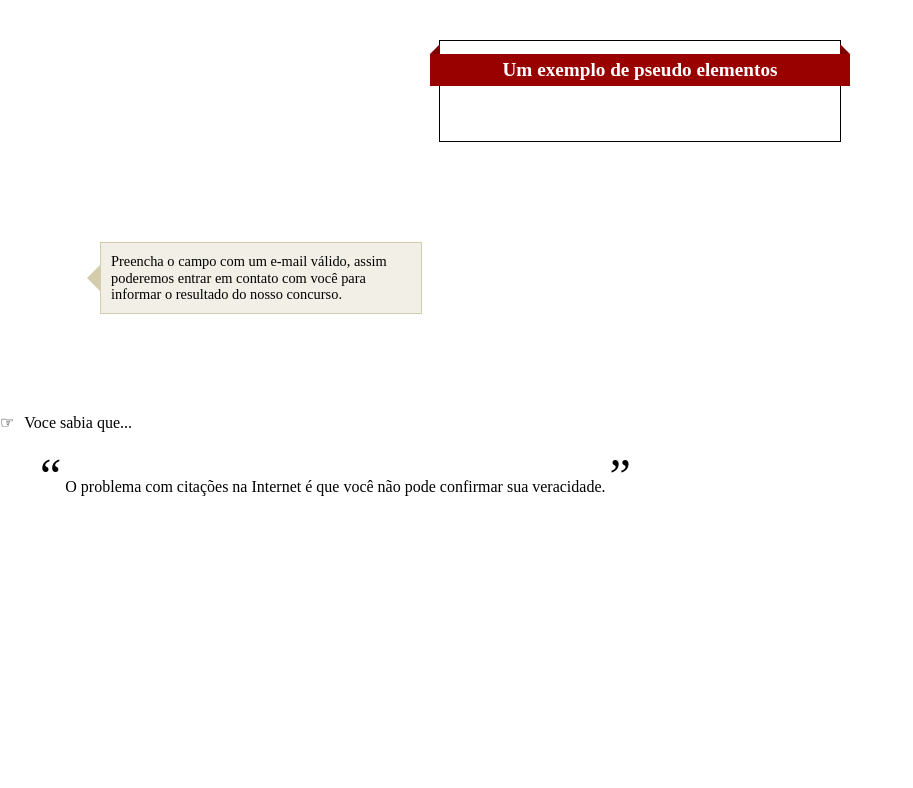
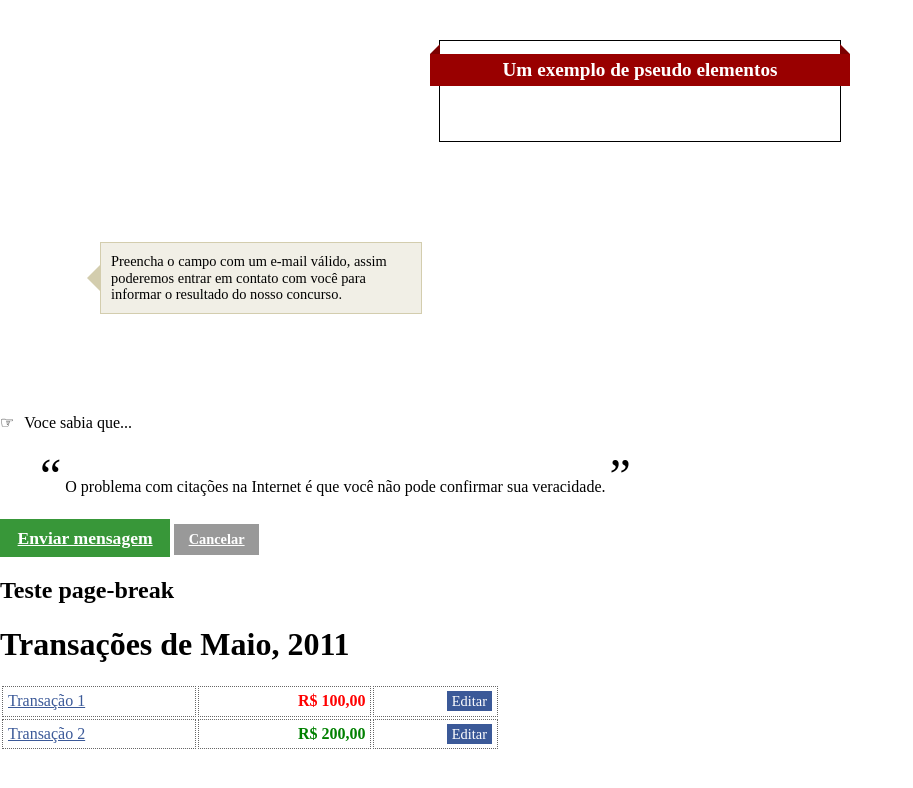
Before and after one commit to viniciusbellini/html5css3, a plain HTML site: page exemplos/pseudoElementos.html in a window 1280 px wide. Shown: the whole page, without its empty margins (0-913 px from the left). Drawn offline with Linux system fonts and the light colour scheme; files whose address does not match are found by name.

Commit message:
Pseudo elementos, finalizado capitulo 4, proximo capitulo pg 61

```diff
--- a/exemplos/css/pseudoElementos.css
+++ b/exemplos/css/pseudoElementos.css
@@ -5,7 +5,7 @@ section {
     width: 400px;
 }
 
-h1 {
+section h1 {
     background-color: #990000;
     color: #FFF;
     font-size: 1.2em;
@@ -16,7 +16,7 @@ h1 {
     width: 420px;
 }
 
-h1::before{
+section h1::before{
     border-color: transparent #7C0000 #7C0000 transparent;
     border-style: solid;
     border-width: 5px;
@@ -26,7 +26,7 @@ h1::before{
     top: -10px;
 }
 
-h1::after{
+section h1::after{
     border-color: transparent transparent #7C0000 #7C0000;
     border-style: solid;
     border-width: 5px;
@@ -35,6 +35,17 @@ h1::after{
     position: absolute;
     top: -10px;
 }
+
+.seletores a {
+    text-decoration: underline !important;
+}
+.seletores a [href]::after {
+    content: " (" attr(href) ")";
+}
+.seletores a [href^="javascript:"]::after, a[href^="#"]::after {
+     content: "";
+}
+
 
 .help {
     background-color: #F1EFE6;
@@ -72,3 +83,50 @@ blockquote::before {
 blockquote::after {
     content: "\201D";
 }
+
+.button {
+    background-color: #999999;
+    color: white;
+    display: inline-block;
+    font-weight: bold;
+    padding: 0.5em 1em;
+    text-decoration: none;
+}
+.primary-button {
+    background-color: #389739;
+}
+.big-button {
+    font-size: 1.1em;
+}
+.small-button {
+    font-size: 0.9em;
+}
+
+table{
+    width: 500px;
+}
+
+td {
+    border: 1px dotted #666;
+    padding: 5px;
+}
+td a {
+    color: #3B5998;
+}
+
+.expense, .profit, .actions{
+    text-align: right;
+}
+.expense, .profit{
+    font-weight: bold;
+}
+.expense{color: red;}
+.profit{color: green;}
+
+.actions a {
+    font-size: 0.9em;
+    color: white;
+    padding: 2px 5px;
+    background-color: #3B5998;
+    text-decoration: none;
+}
--- a/exemplos/pseudoElementos.html
+++ b/exemplos/pseudoElementos.html
@@ -4,6 +4,9 @@
         <meta charset="UTF-8">
         <link rel="stylesheet" href="D:\Desenvolvimento\html5css3\css\normalize.css">
         <link rel="stylesheet" href="D:\Desenvolvimento\html5css3\exemplos\css\pseudoElementos.css">
+
+        <!-- O atributo "media" indica que estes estilos só devem ser aplicado para impressões -->
+        <link href="D:\Desenvolvimento\html5css3\exemplos\css\print.css" media="print">
     </head>
 
     <section>
@@ -23,4 +26,37 @@
     <blockquote>
         O problema com citações na Internet é que você não pode confirmar sua veracidade.
     </blockquote>
+
+    <!--Forma de organizar os seletores css-->
+    <div class='seletores'>
+        <a href="#" class='button primary-button big-button'>Enviar mensagem</a>
+        <a href="#" class='button small-button'>Cancelar</a>
+    </div>
+    <div class='page-break'>
+        <h2>Teste page-break</h2>
+    </div>
+
+    <div class='impressao'>
+        <h1 class='impressao'>Transações de Maio, 2011</h1>
+        <table>
+            <tr>
+                <td>
+                    <a href='http://exemplo/transacao/1'>Transação 1</a>
+                </td>
+                <td class='expense'>R$ 100,00</td>
+                <td class='actions'>
+                    <a href="http://exemplo/transacao/1/editar">Editar</a>
+                </td>
+            </tr>
+            <tr>
+                <td>
+                    <a href='http://exemplo/transacao/2'>Transação 2</a>
+                </td>
+                <td class='profit'>R$ 200,00</td>
+                <td class='actions'>
+                    <a href="http://exemplo/transacao/2/editar">Editar</a>
+                </td>
+            </tr>
+        </table>
+    </section>
 </html>
```
Also changed, not shown: exemplos/css/print.css (added, +17 -0 lines), index.html (+2 -2 lines).
